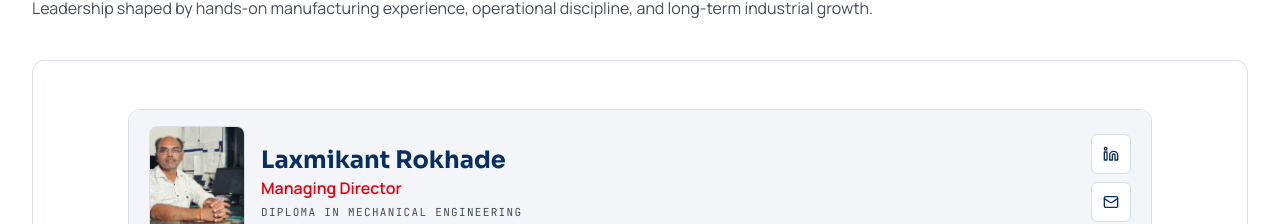
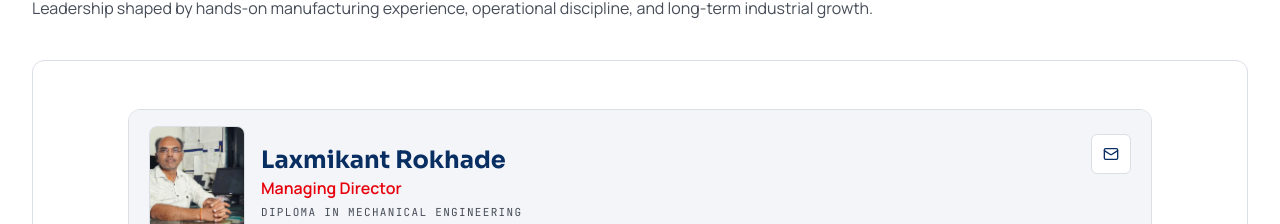
Before and after one commit to bhushanwagh53015301-tech/laxmi-sagar-pvt-ltd, a React (Vite) app: page /about in a window 1280 px wide. Shown: the part 1734-1958 px from the top of the page. Built offline with nearby package versions, Linux system fonts and the light colour scheme.

Commit message:
Update about page content and layout

```diff
--- a/src/routes/about.tsx
+++ b/src/routes/about.tsx
@@ -86,7 +86,6 @@ const BRIEF_DIRECTOR_MESSAGES = [
 
 const DIRECTOR_LINKEDIN: Record<string, string> = {
   "Tejas Rokhade": "https://www.linkedin.com/in/tejasrokhade",
-  "Laxmikant Rokhade": "https://www.linkedin.com/search/results/all/?keywords=Laxmikant%20Rokhade",
 };
 
 function getLinkedInLink(name: string) {
```
